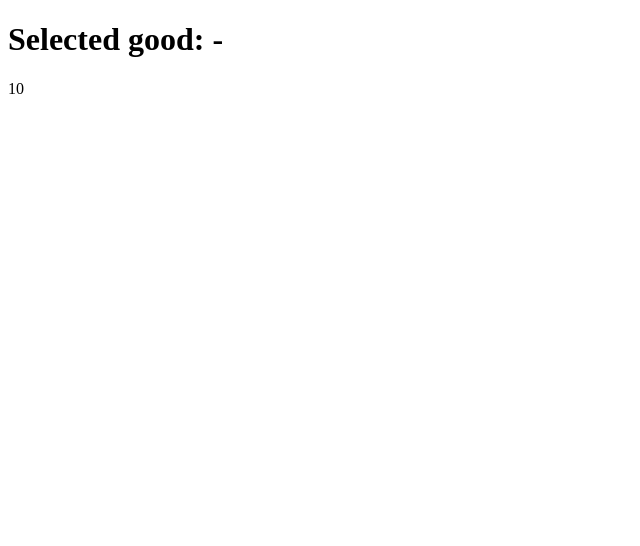
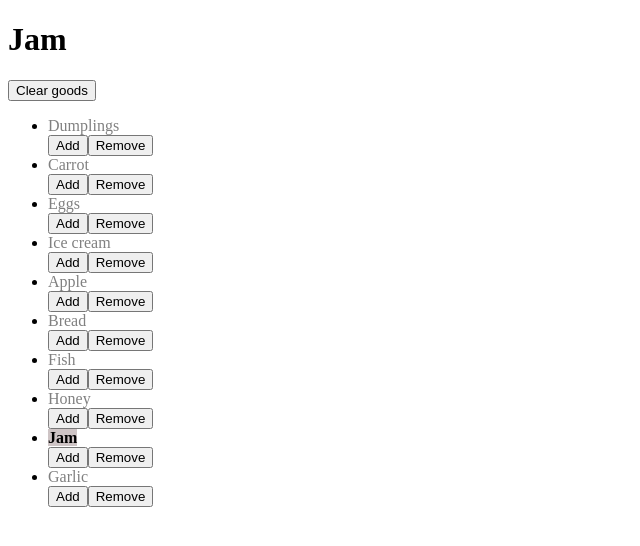
Before and after one commit to mate-academy/react_goods-selector, a React (Create React App) app: page / in a window 1280 px wide. Shown: the top 546 px of the page, without its empty margins (0-640 px from the left). Built offline with nearby package versions, Linux system fonts and the light colour scheme; the HTML template or start-up script is replaced by a standard one.

Commit message:
solution

```diff
--- a/public/index.html
+++ b/public/index.html
@@ -3,7 +3,7 @@
   <head>
     <meta charset="utf-8" />
     <meta name="viewport" content="width=device-width, initial-scale=1" />
-    <title>Static list of todos</title>
+    <title>Selected goods</title>
   </head>
   <body>
     <div id="root"></div>
--- a/src/App.js
+++ /dev/null
@@ -1,24 +0,0 @@
-import React from 'react';
-import './App.scss';
-
-const goodsFromServer = [
-  'Dumplings',
-  'Carrot',
-  'Eggs',
-  'Ice cream',
-  'Apple',
-  'Bread',
-  'Fish',
-  'Honey',
-  'Jam',
-  'Garlic',
-];
-
-const App = () => (
-  <div className="App">
-    <h1>Selected good: -</h1>
-    {goodsFromServer.length}
-  </div>
-);
-
-export default App;
--- /dev/null
+++ b/src/App.jsx
@@ -0,0 +1,129 @@
+import React, { Component } from 'react';
+import './App.scss';
+
+const goodsFromServer = [
+  'Dumplings',
+  'Carrot',
+  'Eggs',
+  'Ice cream',
+  'Apple',
+  'Bread',
+  'Fish',
+  'Honey',
+  'Jam',
+  'Garlic',
+];
+
+class App extends Component {
+  state = {
+    selectedGoods: ['Jam'],
+  };
+
+  selectGood = (good) => {
+    if (!this.state.selectedGoods.includes(good)) {
+      this.setState(prevState => ({
+        selectedGoods: [...prevState.selectedGoods, good],
+      }));
+    }
+  }
+
+  unSelectGood = (good) => {
+    this.setState(prevState => ({
+      selectedGoods: prevState.selectedGoods.filter(item => item !== good),
+    }));
+  }
+
+  clearGoods = () => {
+    this.setState({
+      selectedGoods: [],
+    });
+  }
+
+  render() {
+    const { selectedGoods } = this.state;
+
+    return (
+      <div className="App">
+        {
+          !selectedGoods.length
+            ? (
+              <>
+                <h1>
+                  No goods selected
+                </h1>
+                <ul>
+                  {goodsFromServer.map(good => (
+                    <React.Fragment>
+                      <li>
+                        {good}
+                      </li>
+                      <button
+                        type="button"
+                        onClick={() => this.selectGood(good)}
+                      >
+                        Select
+                      </button>
+                    </React.Fragment>
+                  ))}
+                </ul>
+              </>
+            )
+            : (
+              <>
+                <h1>
+                  {selectedGoods.map(good => (
+                    <span>
+                      {
+                     good === selectedGoods[0]
+                       ? `${good}`
+                       : `, ${good}`
+                     }
+
+                    </span>
+                  ))}
+                </h1>
+                <button
+                  type="button"
+                  onClick={this.clearGoods}
+                >
+                  Clear goods
+                </button>
+                <ul className="goods">
+                  {goodsFromServer.map(good => (
+                    <React.Fragment>
+                      <li>
+                        <span
+                          key="good"
+                          className={
+                          selectedGoods.includes(good)
+                            ? 'selected'
+                            : 'unSelected'
+                          }
+                        >
+                          {good}
+                        </span>
+                      </li>
+                      <button
+                        type="button"
+                        onClick={() => this.selectGood(good)}
+                      >
+                        Add
+                      </button>
+                      <button
+                        type="button"
+                        onClick={() => this.unSelectGood(good)}
+                      >
+                        Remove
+                      </button>
+                    </React.Fragment>
+                  ))}
+                </ul>
+              </>
+            )
+        }
+      </div>
+    );
+  }
+}
+
+export default App;
--- a/src/App.scss
+++ b/src/App.scss
@@ -1 +1,12 @@
-// styles go here
+.goods {
+  width: 160px;
+}
+
+.selected {
+  background-color: #cec4c5;
+  font-weight: bold;
+}
+
+.unSelected {
+  color: grey;
+}
```
